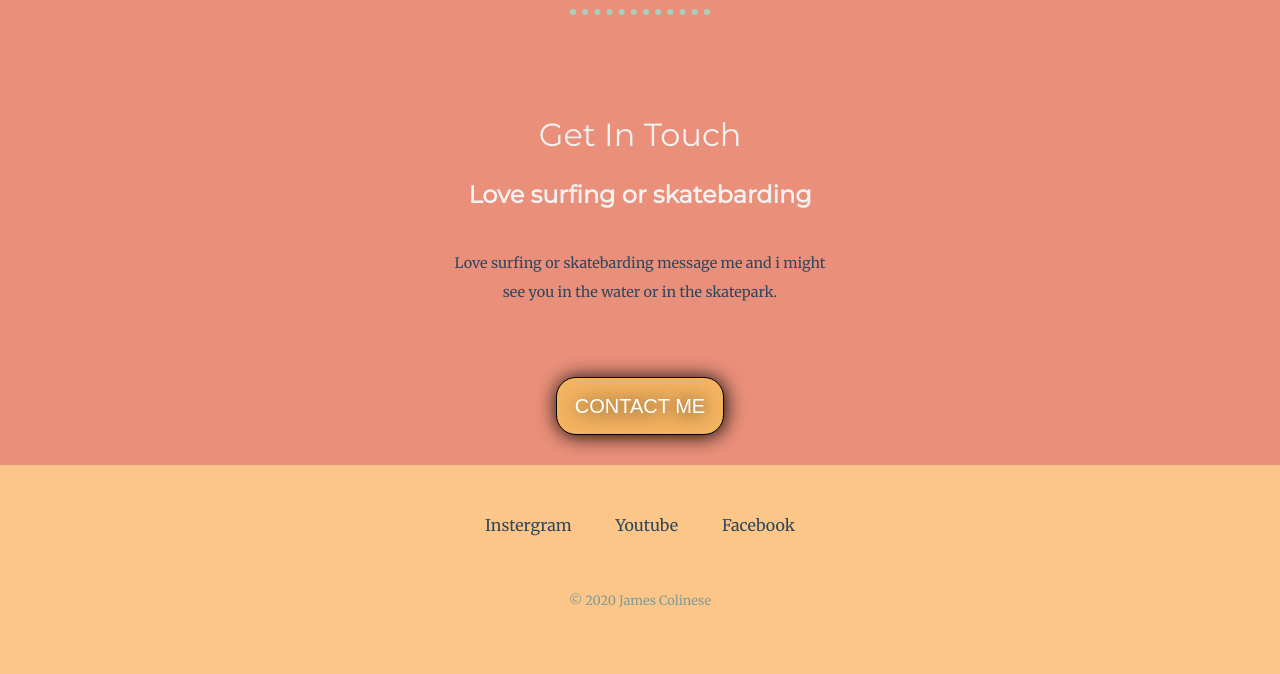
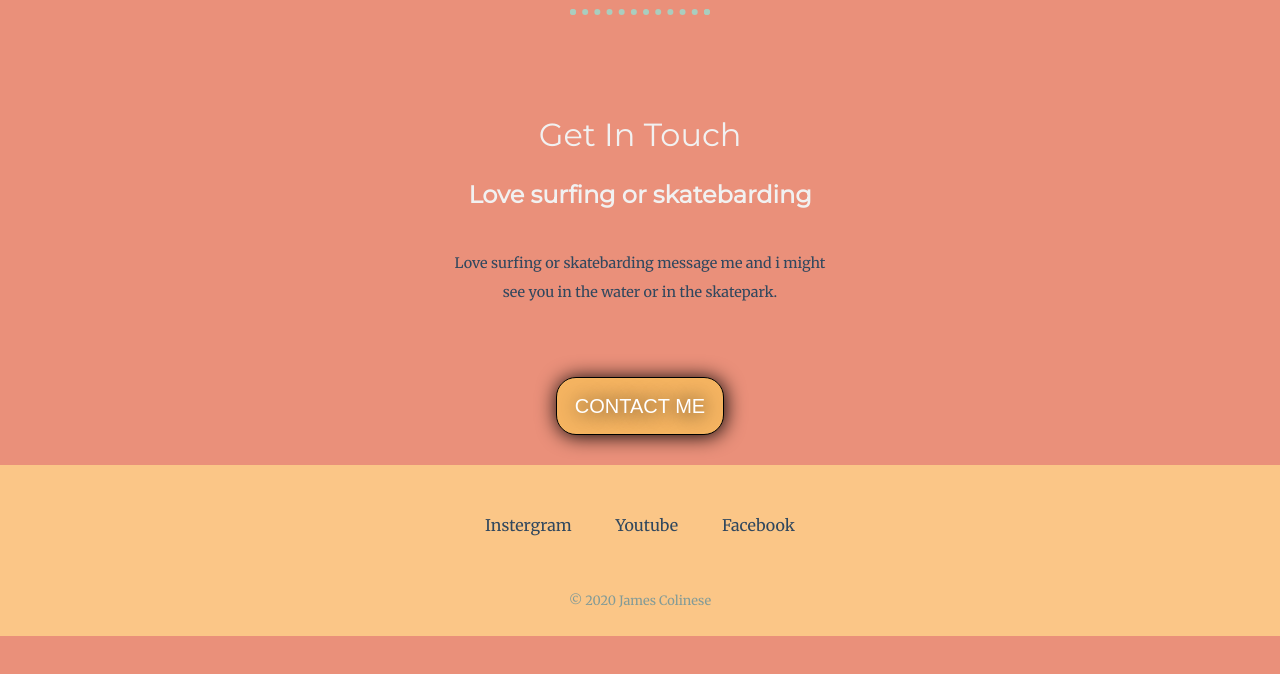
Before and after one commit to Jcolinese/My-Website, a plain HTML site: page index.html in a window 1280 px wide. Shown: the part 1960-2634 px from the top of the page. After the commit the page ends 2596 px from the top, so only its background shows below. Drawn offline with Linux system fonts and the light colour scheme.

Commit message:
Update styles.css

```diff
--- a/css/styles.css
+++ b/css/styles.css
@@ -114,7 +114,7 @@ border-radius: 50%;
 .copyright{
   color: #839b97;
   font-size: 0.8rem;
-  padding: 40px 0;
+  padding: 40px 0 0;
 }
 .mumbles-ramp {
   border-radius: 10%;
```
